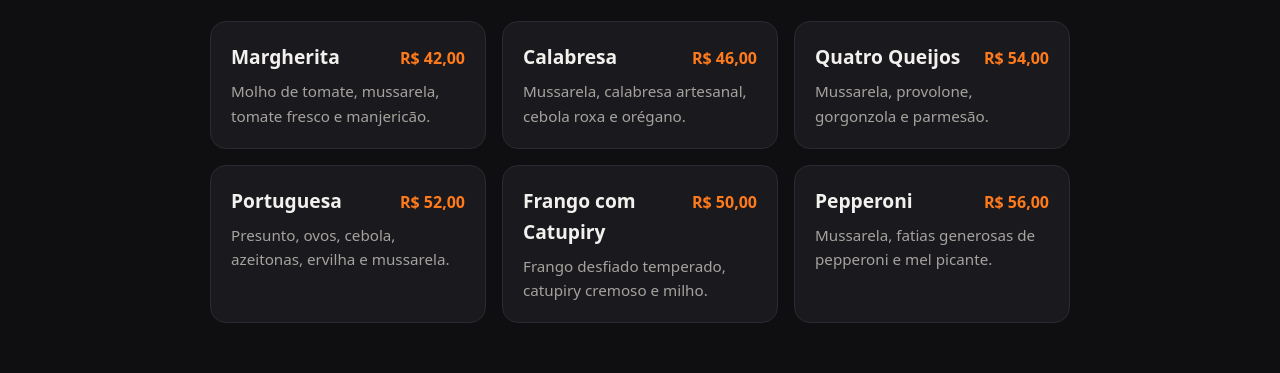
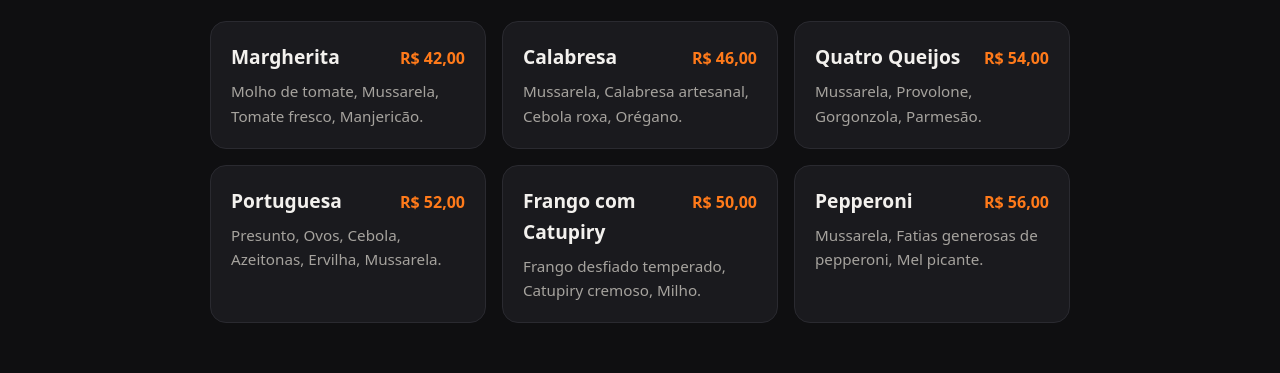
Before and after one commit to lucianonunesfonseca/pizzaria, a plain HTML site: page index.html in a window 1280 px wide. Shown: the part 548-921 px from the top of the page. Drawn offline with Linux system fonts and the light colour scheme.

Commit message:
cardápio gerado a partir da lista de pizzas
Co-Authored-By: Claude Sonnet 5.5 <noreply@anthropic.com>

```diff
--- a/index.html
+++ b/index.html
@@ -27,32 +27,11 @@
   <main>
     <section id="cardapio">
       <h2>Cardápio</h2>
-      <div class="menu">
-        <article class="card">
-          <div class="card-top"><h3>Margherita</h3><span class="price">R$ 42,00</span></div>
-          <p>Molho de tomate, mussarela, tomate fresco e manjericão.</p>
-        </article>
-        <article class="card">
-          <div class="card-top"><h3>Calabresa</h3><span class="price">R$ 46,00</span></div>
-          <p>Mussarela, calabresa artesanal, cebola roxa e orégano.</p>
-        </article>
-        <article class="card">
-          <div class="card-top"><h3>Quatro Queijos</h3><span class="price">R$ 54,00</span></div>
-          <p>Mussarela, provolone, gorgonzola e parmesão.</p>
-        </article>
-        <article class="card">
-          <div class="card-top"><h3>Portuguesa</h3><span class="price">R$ 52,00</span></div>
-          <p>Presunto, ovos, cebola, azeitonas, ervilha e mussarela.</p>
-        </article>
-        <article class="card">
-          <div class="card-top"><h3>Frango com Catupiry</h3><span class="price">R$ 50,00</span></div>
-          <p>Frango desfiado temperado, catupiry cremoso e milho.</p>
-        </article>
-        <article class="card">
-          <div class="card-top"><h3>Pepperoni</h3><span class="price">R$ 56,00</span></div>
-          <p>Mussarela, fatias generosas de pepperoni e mel picante.</p>
-        </article>
-      </div>
+      <div class="menu" id="menu"></div>
+      <noscript>
+        <p class="aviso">Para ver o cardápio, ative o JavaScript do navegador. Ou peça direto pelo
+          <a href="https://wa.me/5511999990000">WhatsApp</a>.</p>
+      </noscript>
     </section>
 
     <section id="horarios" class="hours">
@@ -93,7 +72,32 @@
 
   <footer>© Bella Massa — Massa fresca todos os dias</footer>
 
+  <script src="pizzas.js"></script>
   <script>
+    var menu = document.getElementById("menu");
+    PIZZAS.forEach(function (pizza) {
+      var card = document.createElement("a");
+      card.className = "card";
+      card.href = "pizza.html?id=" + encodeURIComponent(pizza.id);
+
+      var topo = document.createElement("div");
+      topo.className = "card-top";
+      var nome = document.createElement("h3");
+      nome.textContent = pizza.nome;
+      var preco = document.createElement("span");
+      preco.className = "price";
+      preco.textContent = formatarPreco(pizza.preco);
+      topo.appendChild(nome);
+      topo.appendChild(preco);
+
+      var ingredientes = document.createElement("p");
+      ingredientes.textContent = pizza.ingredientes.join(", ") + ".";
+
+      card.appendChild(topo);
+      card.appendChild(ingredientes);
+      menu.appendChild(card);
+    });
+
     var form = document.getElementById("form-reserva");
     var dataInput = form.elements["data"];
     dataInput.min = new Date().toISOString().split("T")[0];
--- a/style.css
+++ b/style.css
@@ -160,6 +160,8 @@ h2::after {
   transition: border-color 0.15s, transform 0.15s;
 }
 .card:hover { border-color: var(--accent); transform: translateY(-2px); }
+a.card { display: block; color: inherit; text-decoration: none; }
+a.card:focus-visible { outline: 3px solid var(--accent); outline-offset: 3px; }
 
 .card-top {
   display: flex;
```
